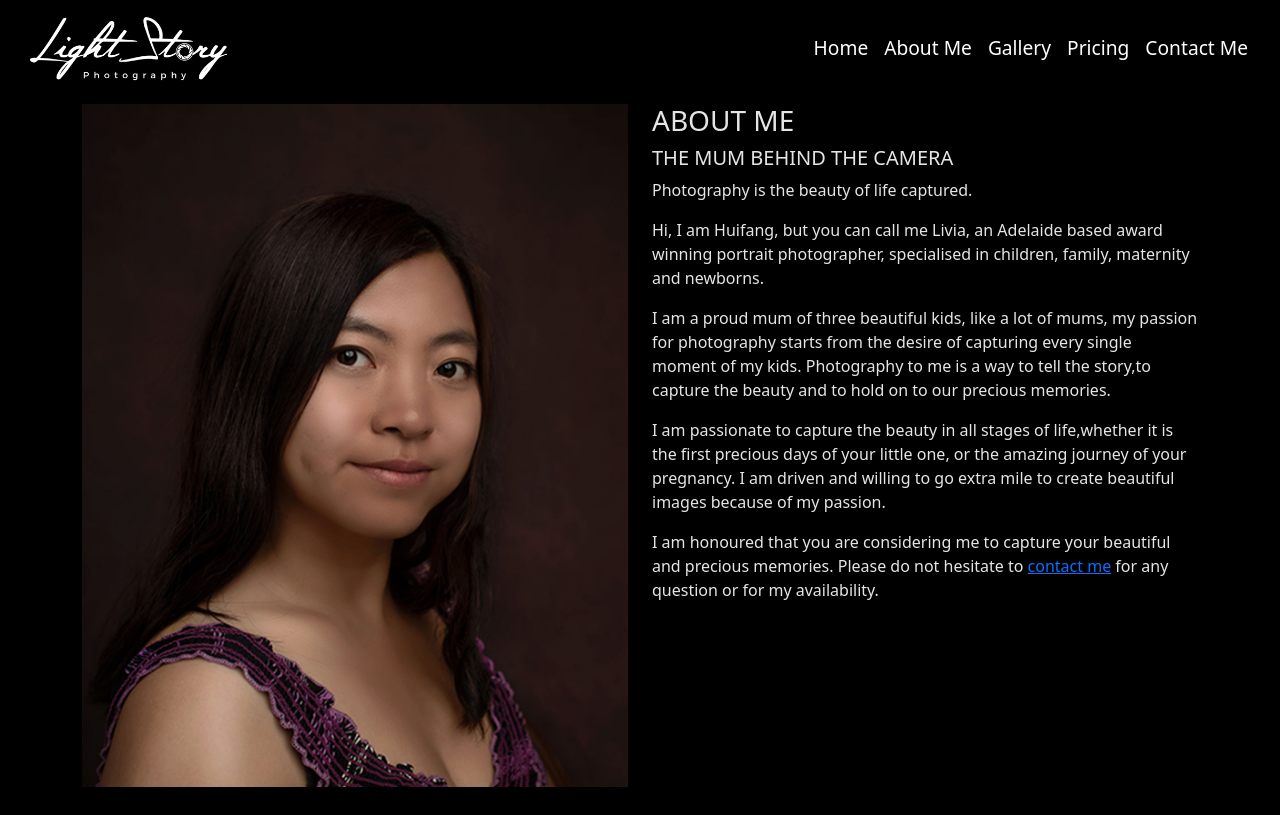
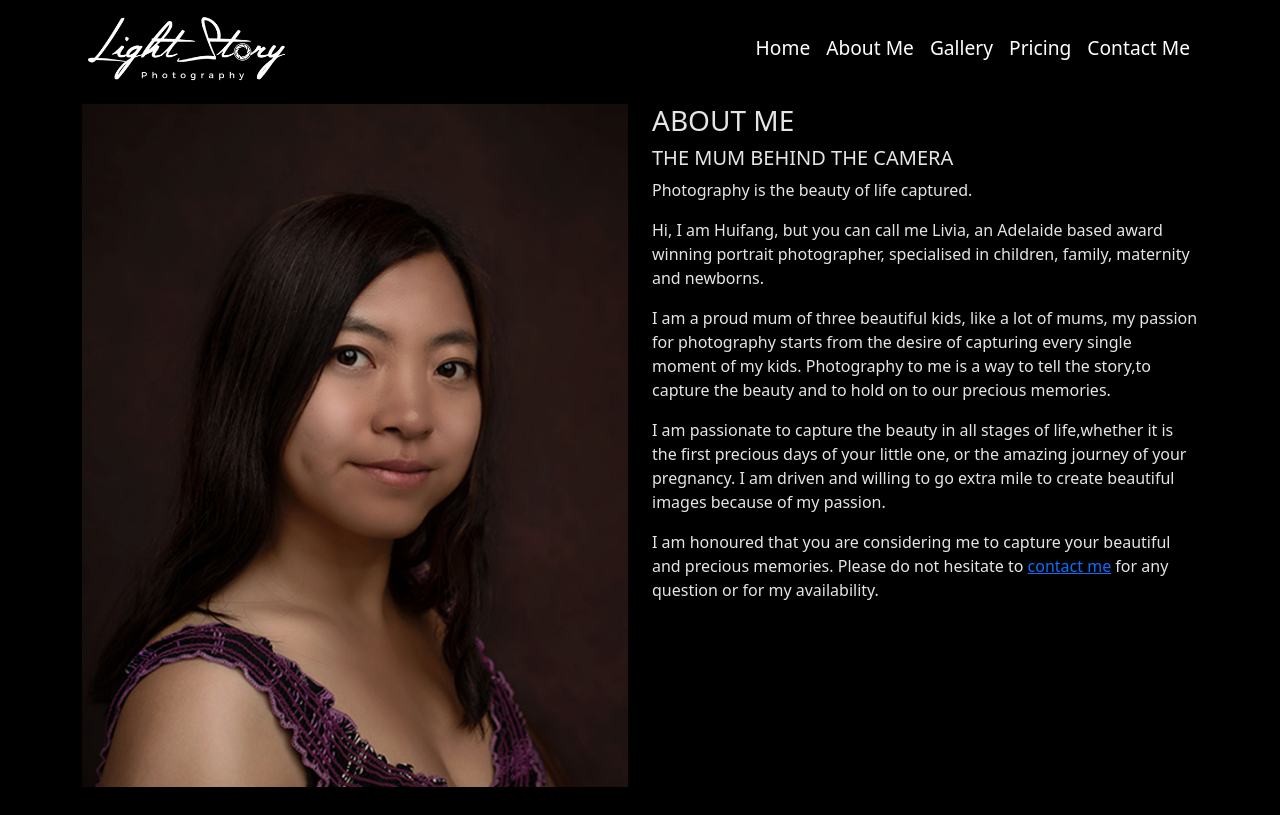
Before and after one commit to huifang719/lightstory, a React (Create React App) app: page /about in a window 1280 px wide. Built offline with nearby package versions, Linux system fonts and the light colour scheme.

Commit message:
css changes on nav for deploy

```diff
--- a/src/App.css
+++ b/src/App.css
@@ -20,22 +20,19 @@
   height: 70px;
 }
 
-.navContainer {
-  width: 85%;
-}
-
 @media only screen and (max-width: 576px) {
   .navbar .navbar-nav .nav-link {
     color: #ffffff;
     font-size: 1rem;
   }
 
-  .navContainer {
-    width: 100%;
-    padding: 0, 0.5rem;
-  }
-
   .brand {
     height: 50px;
   }
 }
+
+@media only screen and (min-width: 1200px) {
+  .navContainer {
+    width: 85%;
+  }
+}
--- a/src/components/AboutMe.js
+++ b/src/components/AboutMe.js
@@ -18,7 +18,7 @@ const AboutMe = () => {
           <p>Hi, I am Huifang, but you can call me Livia, an Adelaide based award winning portrait photographer, specialised in children, family, maternity and newborns. </p>
           <p>I am a proud mum of three beautiful kids, like a lot of mums, my passion for photography starts from the desire of capturing every single moment of my kids. Photography to me is a way to tell the story,to capture the beauty and to hold on to our precious memories. </p>
           <p>I am passionate to capture the beauty in all stages of life,whether it is the first precious days of your little one, or the amazing journey of your pregnancy. I am driven and willing to go extra mile to create beautiful images because of my passion. </p>
-          <p>I am honoured that you are considering me to capture your beautiful and precious memories. Please do not hesitate to   <a href="contacts.html">contact me</a> for any question or for my availability.</p>
+          <p>I am honoured that you are considering me to capture your beautiful and precious memories. Please do not hesitate to   <a href="/contact">contact me</a> for any question or for my availability.</p>
         </Col>
       </Row>
     </Container>
--- a/src/components/inc/MainNav.js
+++ b/src/components/inc/MainNav.js
@@ -6,7 +6,7 @@ import brand from '../image/logo.png';
 const MainNav = () => {
   return (
     <Navbar variant="dark" expand="lg">
-      <Container className="navContainer" fluid>
+      <Container className="navContainer" fluid="xl">
         <Navbar.Brand as={Link} to="/">
           <Image className="brand" src={brand} />
         </Navbar.Brand>
```
